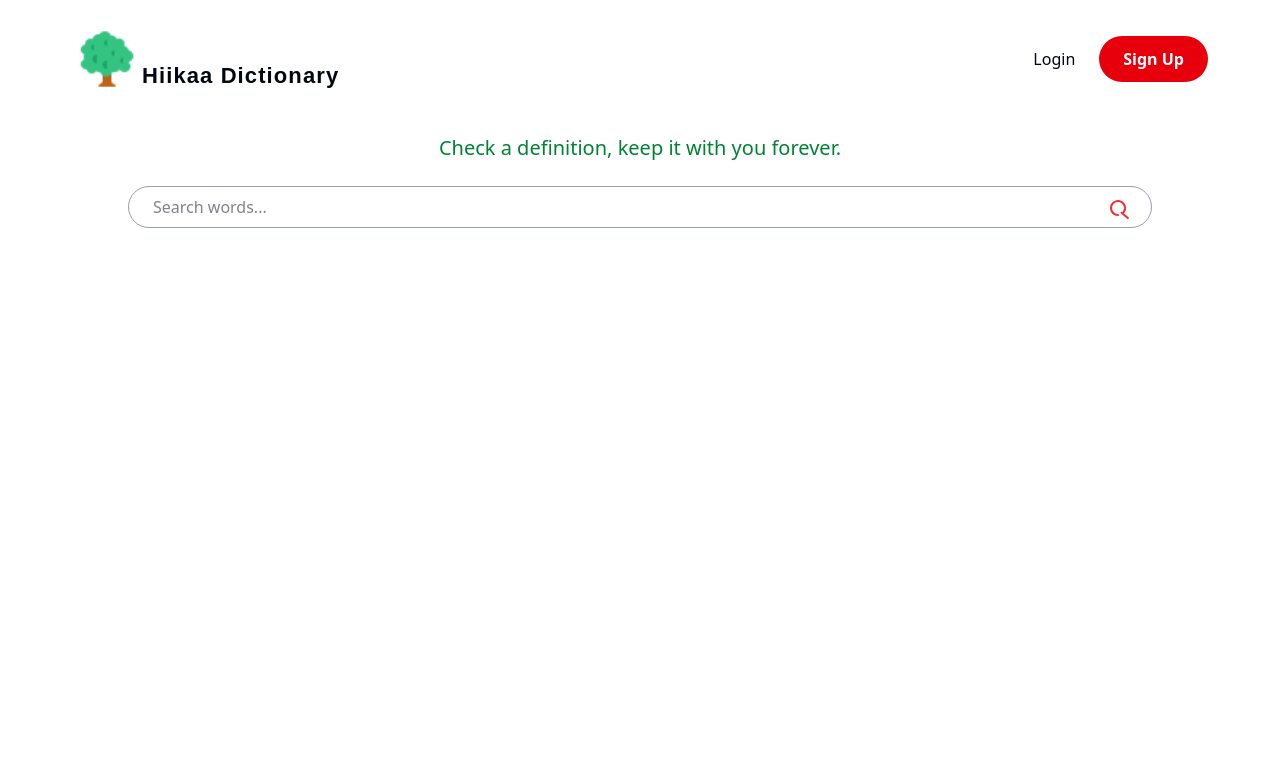
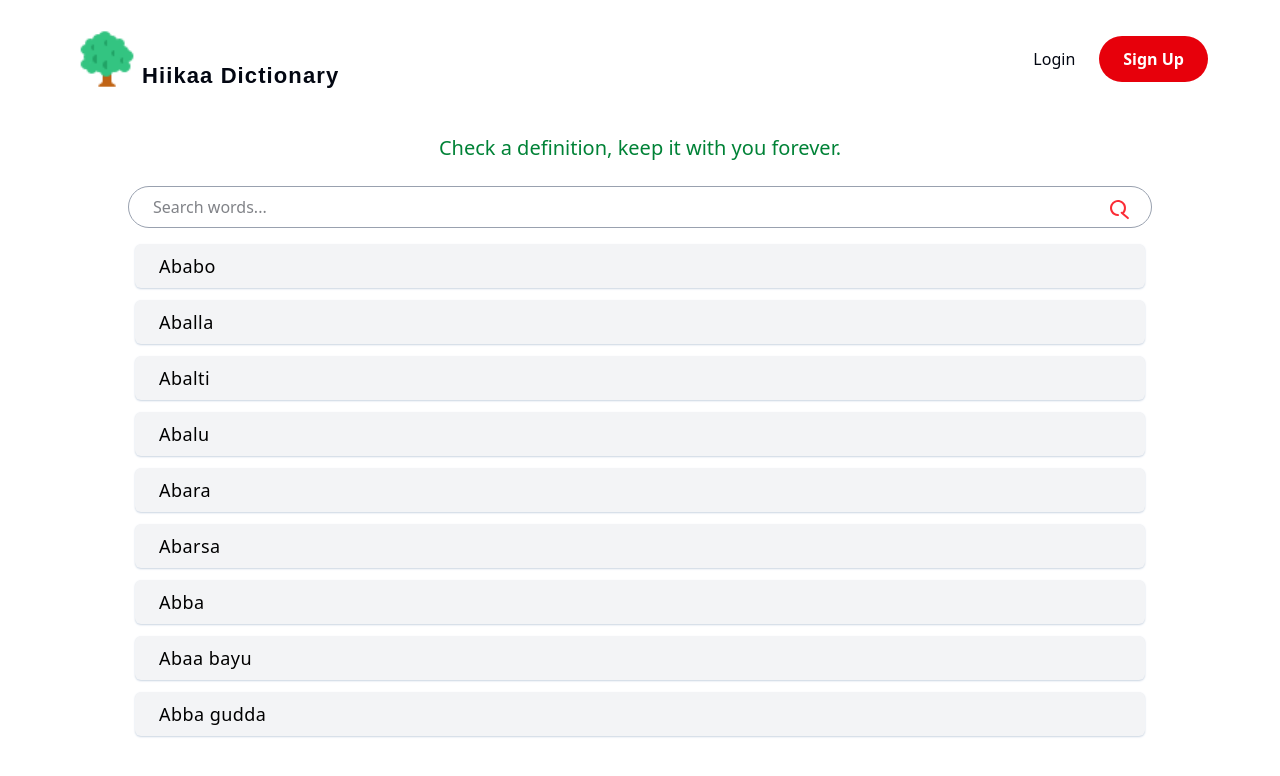
Before and after one commit to rawera-daniel/hiikaa-dictionary, a Next.js app: page / in a window 1280 px wide. Shown: the top 776 px of the page. Built offline with nearby package versions, Linux system fonts and the light colour scheme; a web font is replaced by a local one.

Commit message:
feat: display list of words

```diff
--- a/app/page.js
+++ b/app/page.js
@@ -1,12 +1,48 @@
 import Search from "./_components/Search";
 
 export default function Home() {
+  const words = [
+    "Ababo",
+    "Aballa",
+    "Abalti",
+    "Abalu",
+    "Abara",
+    "Abarsa",
+    "Abba",
+    "Abaa bayu",
+    "Abba gudda",
+  ];
+
   return (
     <div className="flex flex-col items-center justify-center">
       <h1 className="text-xl text-green-700 font-medium">
         Check a definition, keep it with you forever.
       </h1>
       <Search />
+
+      <ul className="mt-4 mx-auto w-[1010px]">
+        {words.map((word, index) => (
+          <li
+            className="max-w-5xl text-lg rounded-md  pl-6 py-2 mb-3 shadow-slate-300 bg-gray-100 shadow-xs tracking-wide cursor-pointer"
+            key={index}
+          >
+            {word}
+          </li>
+        ))}
+      </ul>
+
+      {/* <ul className="mt-4 mx-auto w-[1010px] ">
+        <li className="max-w-5xl text-lg rounded-md  pl-6 py-1 mb-2 shadow-slate-500 bg-gray-100 shadow-xs tracking-wide">
+          Ababo
+        </li>
+        <li>Aballa</li>
+        <li>Abalti</li>
+        <li>Abalu</li>
+        <li>Abara</li>
+        <li>Abarsa</li>
+        <li>Abba</li>
+        <li>Abaa bayu</li>
+      </ul> */}
     </div>
   );
 }
```
